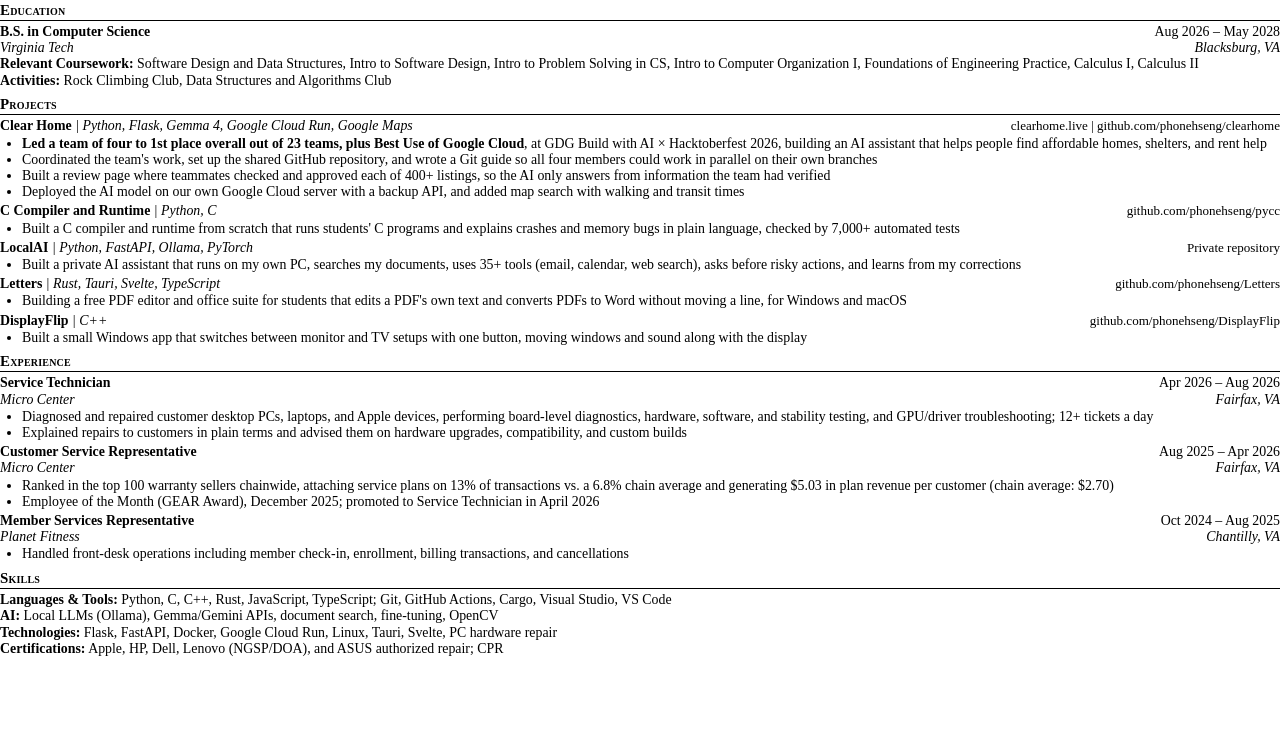
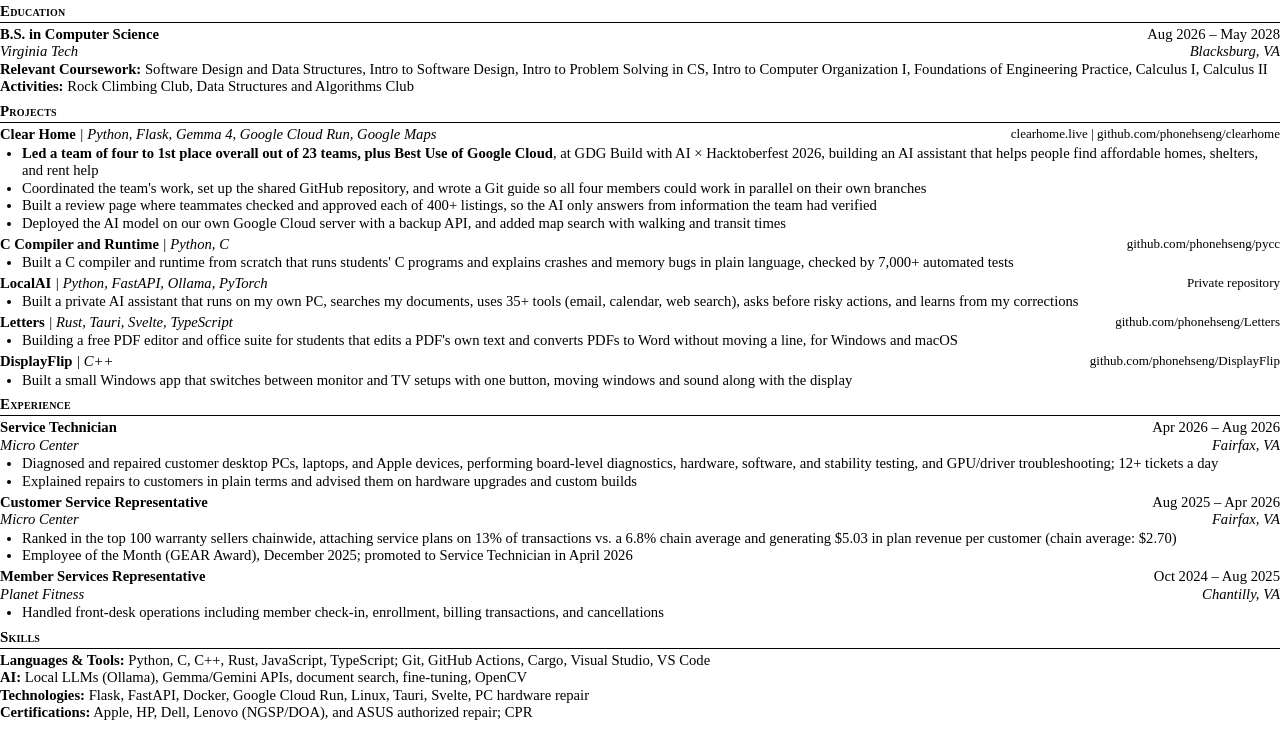
Before and after one commit to phonehseng/phonehseng.github.io, a plain HTML site: page resume-source.html in a window 1280 px wide. Shown: the part 51-800 px from the top of the page. Drawn offline with Linux system fonts and the light colour scheme.

Commit message:
Résumé fills the page: 11 pt text with a little more line spacing

```diff
--- a/resume-source.html
+++ b/resume-source.html
@@ -6,7 +6,7 @@
 <style>
   @page { size: letter; margin: 0.36in 0.5in 0.32in; }
   * { box-sizing: border-box; }
-  body { margin: 0; font-family: "Times New Roman", Times, "Liberation Serif", serif; font-size: 10.4pt; line-height: 1.17; color: #000; }
+  body { margin: 0; font-family: "Times New Roman", Times, "Liberation Serif", serif; font-size: 11pt; line-height: 1.2; color: #000; }
   a { color: #000; }
   h1 { font-size: 19pt; text-align: center; margin: 0; }
   .contact { text-align: center; font-size: 9.6pt; margin: 1px 0 6px; }
@@ -75,7 +75,7 @@
     <div class="row sub"><span>Micro Center</span><span>Fairfax, VA</span></div>
     <ul>
       <li>Diagnosed and repaired customer desktop PCs, laptops, and Apple devices, performing board-level diagnostics, hardware, software, and stability testing, and GPU/driver troubleshooting; 12+ tickets a day</li>
-      <li>Explained repairs to customers in plain terms and advised them on hardware upgrades, compatibility, and custom builds</li>
+      <li>Explained repairs to customers in plain terms and advised them on hardware upgrades and custom builds</li>
     </ul>
   </div>
   <div class="entry">
```
Also changed, not shown: 1 other file.
